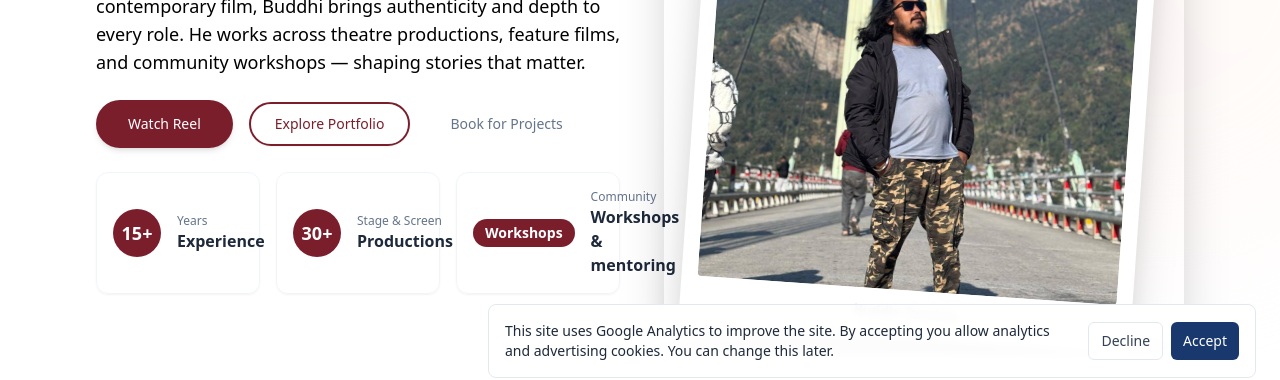
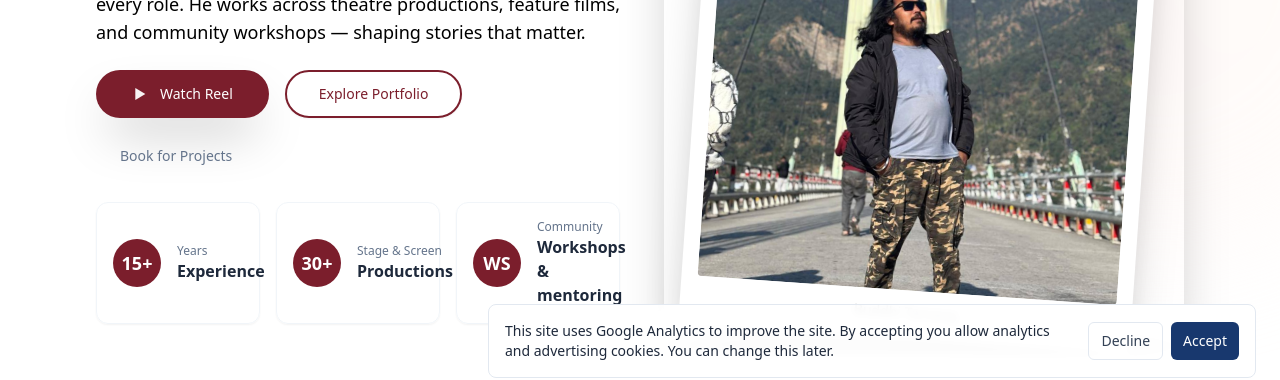
Before and after one commit to Saga-Infographics/Buddhi_tamang, a React (Vite) app in the folder project/: page / in a window 1280 px wide. Shown: the part 398-778 px from the top of the page. Built offline with nearby package versions, Linux system fonts and the light colour scheme; no server answers.

Commit message:
feat(ui): improve Button visuals and Home CTAs (rounded pills, hover shine, play icon, stat cards)

```diff
--- a/project/src/components/ui/button.tsx
+++ b/project/src/components/ui/button.tsx
@@ -4,21 +4,21 @@ import * as React from "react";
 import { cn } from "../../lib/utils";
 
 const buttonVariants = cva(
-  "inline-flex items-center justify-center gap-2 whitespace-nowrap rounded-full text-sm font-medium transition-colors transition-transform duration-200 transform-gpu focus-visible:outline-none focus-visible:ring-1 focus-visible:ring-ring disabled:pointer-events-none disabled:opacity-50 [&_svg]:pointer-events-none [&_svg]:size-4 [&_svg]:shrink-0",
+  "inline-flex items-center justify-center gap-2 whitespace-nowrap rounded-full text-sm font-medium transition-colors transition-transform duration-200 transform-gpu relative overflow-hidden isolate focus-visible:outline-none focus-visible:ring-2 focus-visible:ring-offset-2 disabled:pointer-events-none disabled:opacity-50 [&_svg]:pointer-events-none [&_svg]:size-4 [&_svg]:shrink-0",
   {
     variants: {
       variant: {
         default:
-          "bg-[#7B1E2C] text-white shadow-md hover:bg-[#6a1a26] hover:shadow-lg hover:-translate-y-1",
+          "bg-[#7B1E2C] text-white shadow-md hover:bg-[#6a1a26] hover:shadow-lg hover:-translate-y-1 before:content-[''] before:absolute before:inset-0 before:-translate-x-full before:bg-gradient-to-r before:from-white/10 before:via-white/20 before:to-white/10 before:opacity-0 hover:before:opacity-100 hover:before:translate-x-0 before:transition-transform before:duration-500 before:z-0",
         primary:
-          "bg-[#7B1E2C] text-white shadow-lg hover:bg-[#6a1a26] hover:shadow-xl hover:-translate-y-1",
+          "bg-[#7B1E2C] text-white shadow-lg hover:bg-[#6a1a26] hover:shadow-xl hover:-translate-y-1 before:content-[''] before:absolute before:inset-0 before:-translate-x-full before:bg-gradient-to-r before:from-white/10 before:via-white/20 before:to-white/10 before:opacity-0 hover:before:opacity-100 hover:before:translate-x-0 before:transition-transform before:duration-500 before:z-0",
         destructive:
           "bg-destructive text-destructive-foreground shadow-sm hover:bg-destructive/90",
         outline:
-          "border-2 border-[#7B1E2C] bg-transparent text-[#7B1E2C] shadow-sm hover:bg-[#7B1E2C]/8 hover:text-white",
+          "border-2 border-[#7B1E2C] bg-white text-[#7B1E2C] shadow-sm hover:bg-[#7B1E2C]/90 hover:text-white hover:shadow-lg hover:-translate-y-1 before:content-[''] before:absolute before:inset-0 before:-translate-x-full before:bg-gradient-to-r before:from-white/6 before:via-white/12 before:to-white/6 before:opacity-0 hover:before:opacity-100 hover:before:translate-x-0 before:transition-transform before:duration-500 before:z-0",
         secondary:
           "bg-secondary text-secondary-foreground shadow-sm hover:bg-secondary/80",
-        ghost: "text-muted-foreground hover:bg-[#7B1E2C]/10 hover:text-[#7B1E2C]",
+        ghost: "text-muted-foreground hover:bg-[#7B1E2C]/10 hover:text-[#7B1E2C] before:content-[''] before:absolute before:inset-0 before:-translate-x-full before:bg-gradient-to-r before:from-white/8 before:via-white/14 before:to-white/8 before:opacity-0 hover:before:opacity-100 hover:before:translate-x-0 before:transition-transform before:duration-500 before:z-0",
         link: "text-[#7B1E2C] underline-offset-4 hover:underline",
       },
       size: {
--- a/project/src/screens/Home/Home.tsx
+++ b/project/src/screens/Home/Home.tsx
@@ -33,16 +33,23 @@ export const Home = (): JSX.Element => {
               </p>
 
               <div className="flex flex-wrap items-center gap-4 mb-6">
-                <Button asChild size="lg">
-                  <Link to="/media">Watch Reel</Link>
+                <Button asChild size="lg" className="shadow-2xl">
+                  <Link to="/media">
+                    <span className="relative z-10 flex items-center gap-3 px-1">
+                      <svg width="18" height="18" viewBox="0 0 24 24" fill="none" xmlns="http://www.w3.org/2000/svg" className="shrink-0">
+                        <path d="M5 3v18l15-9L5 3z" fill="rgba(255,255,255,0.95)" />
+                      </svg>
+                      <span>Watch Reel</span>
+                    </span>
+                  </Link>
                 </Button>
 
-                <Button asChild variant="outline">
-                  <Link to="/portfolio">Explore Portfolio</Link>
+                <Button asChild variant="outline" size="lg">
+                  <Link to="/portfolio"><span className="relative z-10">Explore Portfolio</span></Link>
                 </Button>
 
                 <Button asChild variant="ghost">
-                  <Link to="/contact">Book for Projects</Link>
+                  <Link to="/contact"><span className="relative z-10">Book for Projects</span></Link>
                 </Button>
               </div>
 
@@ -64,9 +71,7 @@ export const Home = (): JSX.Element => {
                 </div>
 
                 <div className="flex items-center gap-4 bg-white/60 backdrop-blur-sm border border-slate-100 rounded-xl p-4 shadow-sm hover:shadow-lg transition-transform transform-gpu hover:-translate-y-1">
-                  <div className="flex-none">
-                    <span className="inline-block bg-[#7B1E2C] text-white text-sm font-semibold px-3 py-1 rounded-full">Workshops</span>
-                  </div>
+                  <div className="flex-none w-12 h-12 rounded-full bg-[#7B1E2C] text-white flex items-center justify-center text-lg font-bold">WS</div>
                   <div>
                     <div className="text-xs text-slate-500">Community</div>
                     <div className="text-sm md:text-base font-semibold text-slate-800">Workshops & mentoring</div>
@@ -153,7 +158,7 @@ export const Home = (): JSX.Element => {
                 <Button asChild size="lg">
                   <Link to="/biography">Read Biography</Link>
                 </Button>
-                <Button asChild variant="outline">
+                <Button asChild variant="outline" size="lg">
                   <Link to="/contact">Contact</Link>
                 </Button>
               </div>
```
